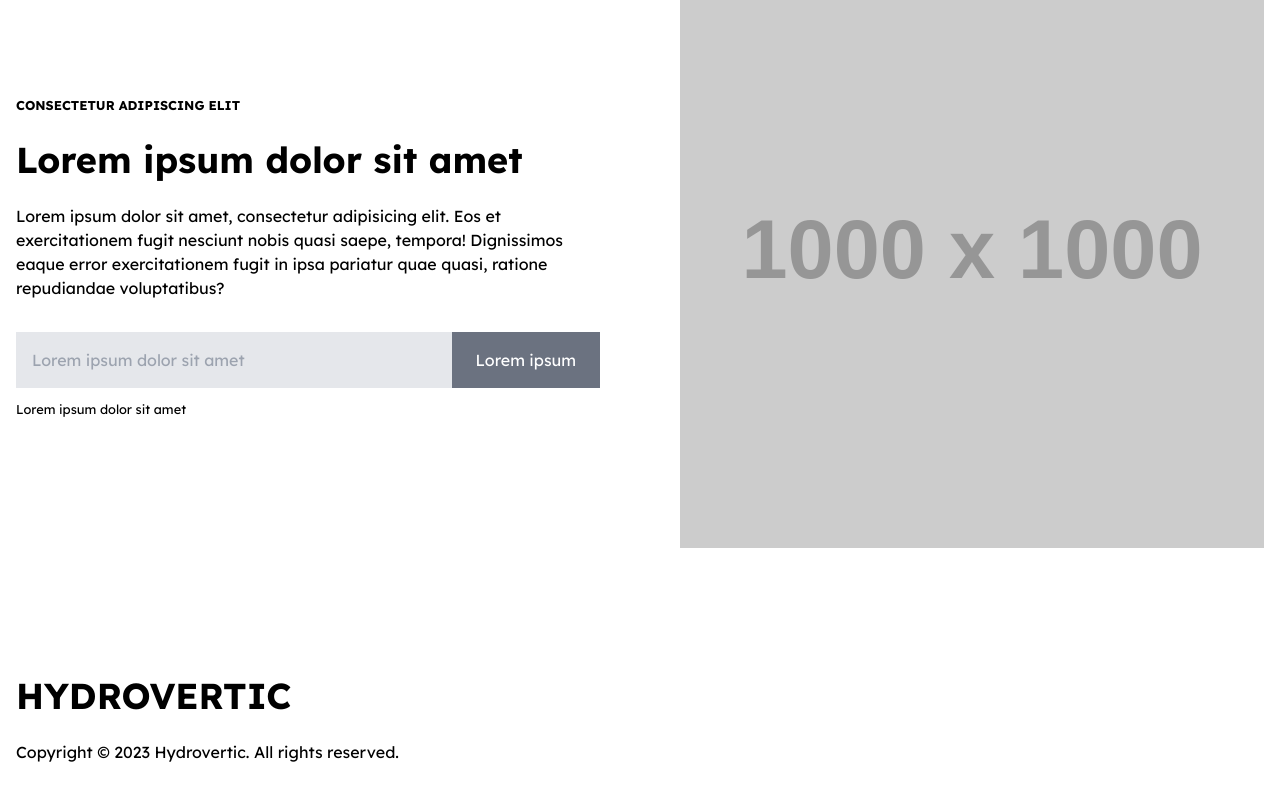
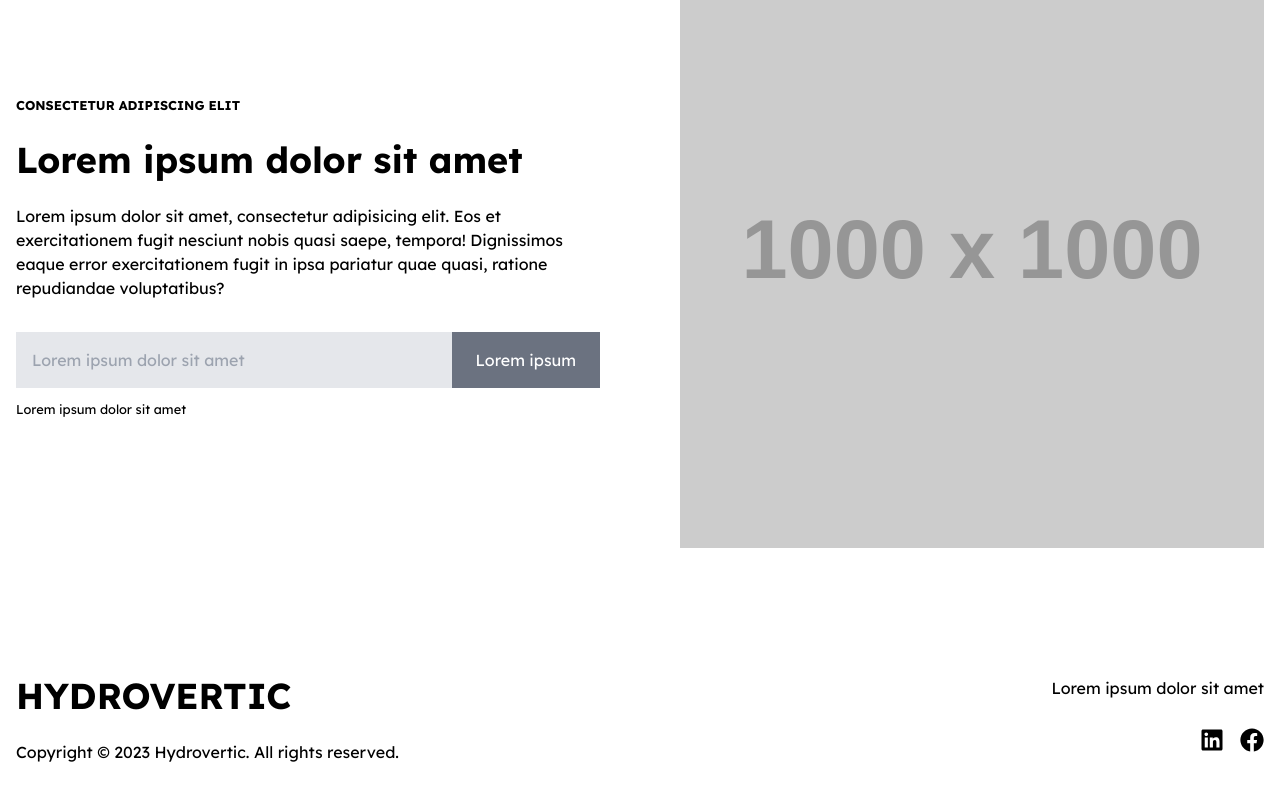
Before and after one commit to BuzzKillMaster/yogapooch-frontend, a Next.js app: page / in a window 1280 px wide. Shown: the part 7945-8745 px from the top of the page. Built offline with nearby package versions, Linux system fonts and the light colour scheme.

Commit message:
add socials to footer

```diff
--- a/src/components/PageFooter.tsx
+++ b/src/components/PageFooter.tsx
@@ -1,10 +1,21 @@
+import {FaFacebook, FaLinkedin} from "react-icons/fa";
+
 export default function PageFooter() {
     return (
         <footer className={"py-20"}>
-            <div className="container flex items-center justify-between">
+            <div className="container flex justify-between">
                 <div>
                     <h2 className={"text-4xl font-bold uppercase mb-6"}>Hydrovertic</h2>
                     <p>Copyright © 2023 Hydrovertic. All rights reserved.</p>
+                </div>
+
+                <div className={"grid justify-items-end"}>
+                    <h3 className={"mb-4"}>Lorem ipsum dolor sit amet</h3>
+
+                    <div className={"flex gap-4 text-2xl"}>
+                        <FaLinkedin className={"cursor-pointer"}/>
+                        <FaFacebook className={"cursor-pointer"}/>
+                    </div>
                 </div>
             </div>
         </footer>
```
